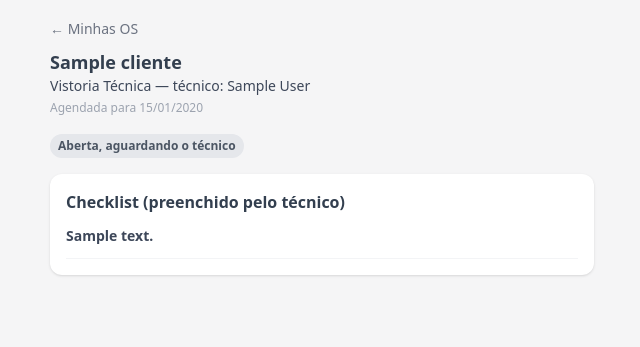
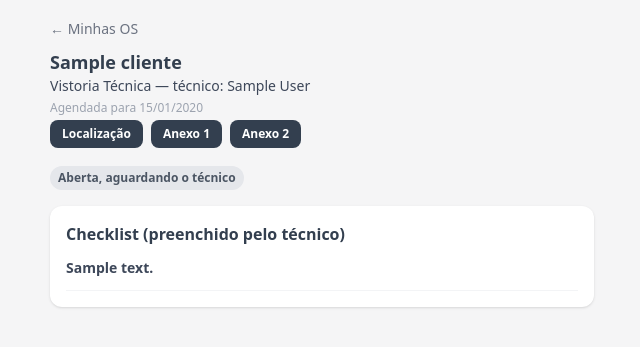
Before and after one commit to jefso137-boot/jsxenergy, a Django app: template templates/lider/detalhe_os.html in a window 1280 px wide. Shown: the top 347 px of the page, without its empty margins (318-958 px from the left). Run offline with Django 5.2, Linux system fonts and the light colour scheme; tables that the repository leaves empty hold one stand-in row (values such as "Sample post"); the template is opened without the code that fills it: values that come from a table or form of the project are taken from there, most other values are stand-ins (such as "Sample title", 1, 10 or a date in 2020); some libraries are stand-ins or nearby versions.

Commit message:
Move PDF attachments from client registration to Instalacao OS creation
Client registration keeps only the optional location link. The two
PDF attachment fields moved to OS creation, shown (and only saved)
when tipo is Instalacao - a JS toggle hides them for Vistoria, and
the view clears any uploaded files server-side if tipo isn't
Instalacao as a backstop. The client's location link now shows on
any OS detail page (lider), not just the client page, since it's
useful regardless of OS type.

Co-Authored-By: Claude Sonnet 5 <noreply@anthropic.com>

```diff
--- a/apps/clientes/forms.py
+++ b/apps/clientes/forms.py
@@ -13,16 +13,12 @@ class ClienteCriarForm(forms.ModelForm):
             "endereco",
             "cidade",
             "link_localizacao",
-            "documento_pdf_1",
-            "documento_pdf_2",
             "quantidade_modulos",
             "instalacao_padrao",
             "precisa_material_ca",
         ]
         labels = {
             "link_localizacao": "Link da localização",
-            "documento_pdf_1": "Anexo 1 (PDF)",
-            "documento_pdf_2": "Anexo 2 (PDF)",
             "quantidade_modulos": "Quantidade de módulos",
             "instalacao_padrao": "Terá instalação de padrão?",
             "precisa_material_ca": "Vai precisar de material C.A.?",
--- a/apps/clientes/models.py
+++ b/apps/clientes/models.py
@@ -1,5 +1,4 @@
 from django.conf import settings
-from django.core.validators import FileExtensionValidator
 from django.db import models
 
 
@@ -10,14 +9,6 @@ class Cliente(models.Model):
     endereco = models.CharField("Endereço", max_length=255, blank=True)
     cidade = models.CharField("Cidade", max_length=120, blank=True)
     link_localizacao = models.URLField("Link da localização", blank=True)
-    documento_pdf_1 = models.FileField(
-        "Documento anexo 1 (PDF)", upload_to="clientes_documentos/", null=True, blank=True,
-        validators=[FileExtensionValidator(allowed_extensions=["pdf"])],
-    )
-    documento_pdf_2 = models.FileField(
-        "Documento anexo 2 (PDF)", upload_to="clientes_documentos/", null=True, blank=True,
-        validators=[FileExtensionValidator(allowed_extensions=["pdf"])],
-    )
     quantidade_modulos = models.PositiveIntegerField("Quantidade de módulos", default=0)
     instalacao_padrao = models.BooleanField("Terá instalação de padrão", default=False)
     precisa_material_ca = models.BooleanField("Vai precisar de material C.A.", default=False)
--- a/apps/ordens/admin.py
+++ b/apps/ordens/admin.py
@@ -63,6 +63,7 @@ class OrdemServicoAdmin(admin.ModelAdmin):
     readonly_fields = ("criado_por", "data_conclusao", "pdf_file")
     fieldsets = (
         (None, {"fields": ("cliente", "tipo", "tecnico", "status", "data_agendada", "observacoes")}),
+        ("Anexos (PDF)", {"fields": ("documento_pdf_1", "documento_pdf_2")}),
         (
             "Conteúdo do relatório (PDF)",
             {
--- a/apps/ordens/forms.py
+++ b/apps/ordens/forms.py
@@ -9,7 +9,11 @@ from .models import OrdemServico
 class OsCriarForm(forms.ModelForm):
     class Meta:
         model = OrdemServico
-        fields = ["cliente", "tipo", "tecnico", "data_agendada", "observacoes"]
+        fields = ["cliente", "tipo", "tecnico", "data_agendada", "observacoes", "documento_pdf_1", "documento_pdf_2"]
+        labels = {
+            "documento_pdf_1": "Anexo 1 (PDF)",
+            "documento_pdf_2": "Anexo 2 (PDF)",
+        }
         widgets = {
             "data_agendada": forms.DateInput(attrs={"type": "date"}),
             "observacoes": forms.Textarea(attrs={"rows": 3}),
--- a/apps/ordens/models.py
+++ b/apps/ordens/models.py
@@ -1,4 +1,5 @@
 from django.conf import settings
+from django.core.validators import FileExtensionValidator
 from django.db import models
 
 from apps.checklists.models import ChecklistItem, ChecklistTemplate, TipoOS
@@ -33,6 +34,14 @@ class OrdemServico(models.Model):
     data_agendada = models.DateField("Data agendada")
     data_conclusao = models.DateTimeField("Data de conclusão", null=True, blank=True)
     observacoes = models.TextField("Observações internas", blank=True)
+    documento_pdf_1 = models.FileField(
+        "Documento anexo 1 (PDF)", upload_to="os_documentos/", null=True, blank=True,
+        validators=[FileExtensionValidator(allowed_extensions=["pdf"])],
+    )
+    documento_pdf_2 = models.FileField(
+        "Documento anexo 2 (PDF)", upload_to="os_documentos/", null=True, blank=True,
+        validators=[FileExtensionValidator(allowed_extensions=["pdf"])],
+    )
 
     # Campos usados na geração do PDF (spec "editable_fields_for_new_client")
     status_pill_text = models.CharField(
--- a/apps/ordens/views_lider.py
+++ b/apps/ordens/views_lider.py
@@ -20,10 +20,13 @@ def minhas_os(request):
 @lider_required
 def criar_os(request):
     if request.method == "POST":
-        form = OsCriarForm(request.POST, user=request.user)
+        form = OsCriarForm(request.POST, request.FILES, user=request.user)
         if form.is_valid():
             os = form.save(commit=False)
             os.criado_por = request.user
+            if os.tipo != "INSTALACAO":
+                os.documento_pdf_1 = None
+                os.documento_pdf_2 = None
             os.save()
             messages.success(request, "OS criada e atribuída ao técnico.")
             return redirect("lider_cliente_detalhe", pk=os.cliente_id)
--- a/templates/lider/detalhe_os.html
+++ b/templates/lider/detalhe_os.html
@@ -6,7 +6,29 @@
 
 <h1 class="text-lg font-extrabold text-navy mt-2">{{ os.cliente.nome }}</h1>
 <p class="text-sm text-body-gray mb-1">{{ os.get_tipo_display }} — técnico: {{ os.tecnico.get_full_name|default:os.tecnico.username }}</p>
-<p class="text-xs text-gray-400 mb-4">Agendada para {{ os.data_agendada|date:"d/m/Y" }}</p>
+<p class="text-xs text-gray-400 mb-1">Agendada para {{ os.data_agendada|date:"d/m/Y" }}</p>
+
+{% if os.cliente.link_localizacao or os.documento_pdf_1 or os.documento_pdf_2 %}
+<div class="flex flex-wrap gap-2 mb-4">
+    {% if os.cliente.link_localizacao %}
+    <a href="{{ os.cliente.link_localizacao }}" target="_blank" class="text-xs font-bold text-white bg-navy rounded-lg px-3 py-1.5">
+        Localização
+    </a>
+    {% endif %}
+    {% if os.documento_pdf_1 %}
+    <a href="{{ os.documento_pdf_1.url }}" target="_blank" class="text-xs font-bold text-white bg-navy rounded-lg px-3 py-1.5">
+        Anexo 1
+    </a>
+    {% endif %}
+    {% if os.documento_pdf_2 %}
+    <a href="{{ os.documento_pdf_2.url }}" target="_blank" class="text-xs font-bold text-white bg-navy rounded-lg px-3 py-1.5">
+        Anexo 2
+    </a>
+    {% endif %}
+</div>
+{% else %}
+<div class="mb-4"></div>
+{% endif %}
 
 {% if os.status == "CONCLUIDA" %}
 <span class="inline-block text-xs font-bold px-2 py-1 rounded-full bg-green-100 text-green-700 mb-4">OS concluída em {{ os.data_conclusao|date:"d/m/Y H:i" }}</span>
```
Also changed, not shown: templates/lider/cliente_detalhe.html (+3 -15 lines), templates/lider/criar_cliente.html (+1 -11 lines), templates/lider/criar_os.html (+29 -2 lines), apps/clientes/migrations/0008_remove_cliente_documento_pdf_1_and_more.py (added), apps/ordens/migrations/0009_ordemservico_documento_pdf_1_and_more.py (added).
